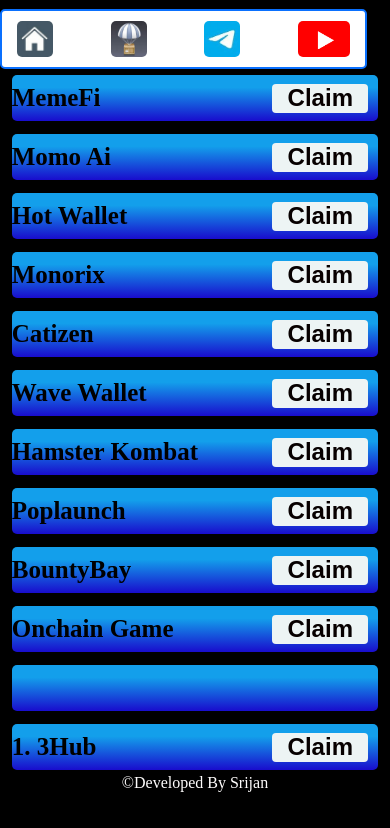
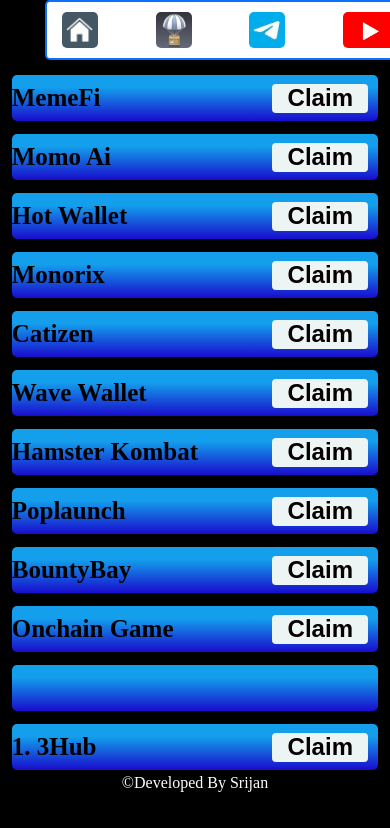
Before and after one commit to CoderSrijan/Freedrops, a plain HTML site: page index.html in a window 390 px wide. Drawn offline with nearby package versions, Linux system fonts and the light colour scheme.

Commit message:
Update style.css

```diff
--- a/style.css
+++ b/style.css
@@ -142,7 +142,7 @@
 
 @media screen and (max-width: 760px) {
        nav ul{
-           margin: 9px 0px 4px 0px;
+           margin: 0px 25px 25px 45px;
         width: 94%
        }
 }
```
